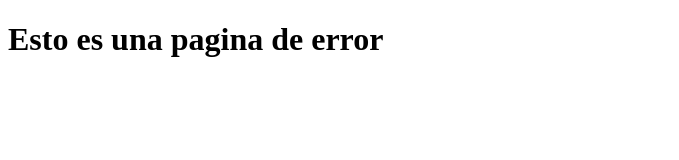
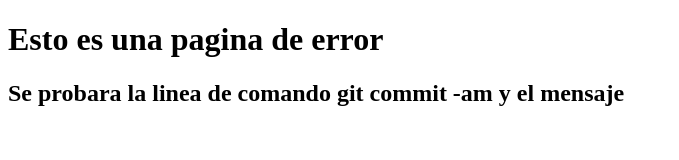
Before and after one commit to aburgost/p56_seminario_profesional, a plain HTML site: page code/javascript/error.html in a window 1280 px wide. Shown: the whole page, without its empty margins (0-679 px from the left). Drawn offline with Linux system fonts and the light colour scheme.

Commit message:
Cambios en error.html

```diff
--- a/code/javascript/error.html
+++ b/code/javascript/error.html
@@ -7,5 +7,6 @@
 </head>
 <body>
     <h1>Esto es una pagina de error</h1>
+    <h2>Se probara la linea de comando git commit -am y el mensaje</h2>
 </body>
 </html>
```
